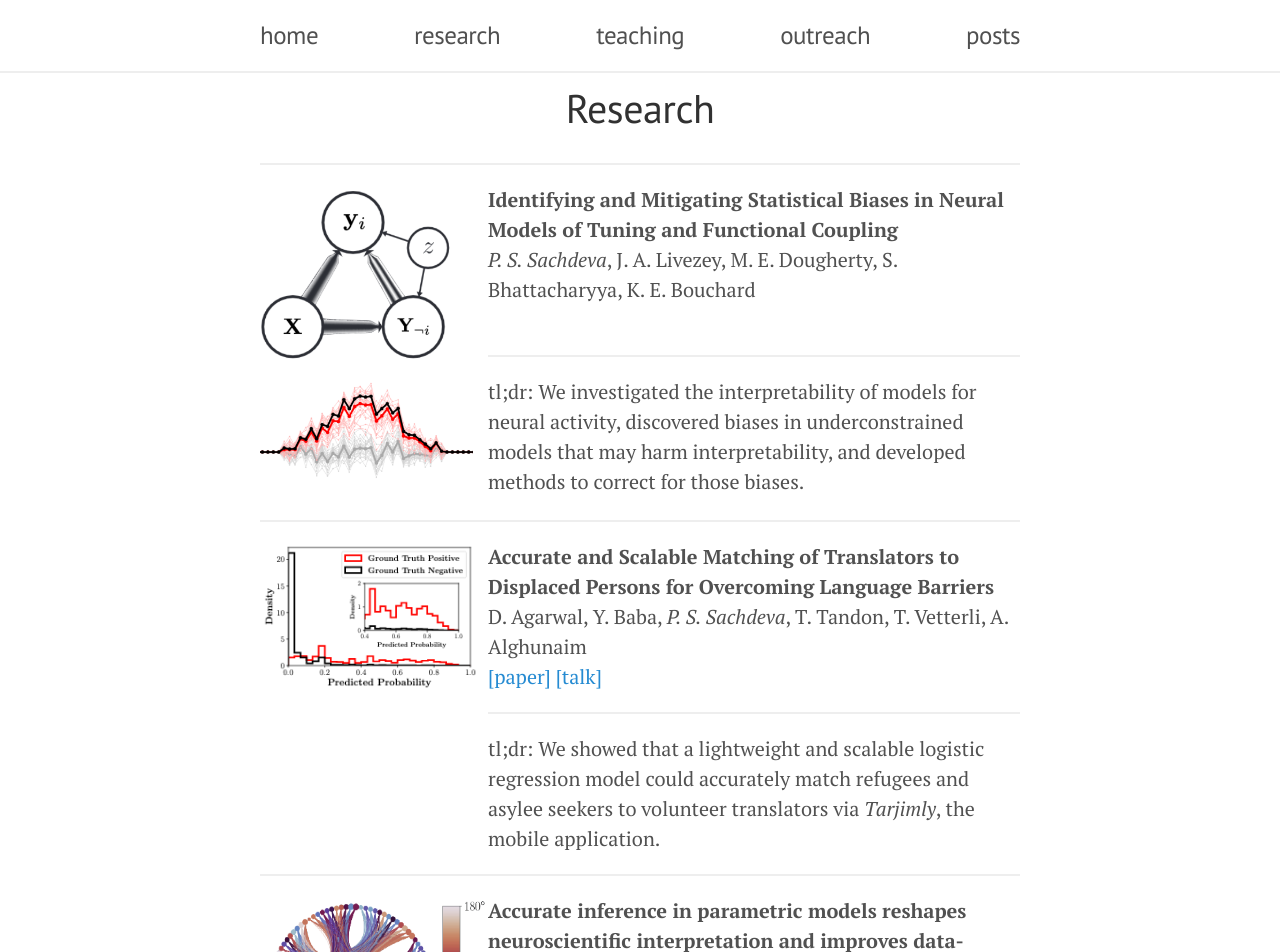
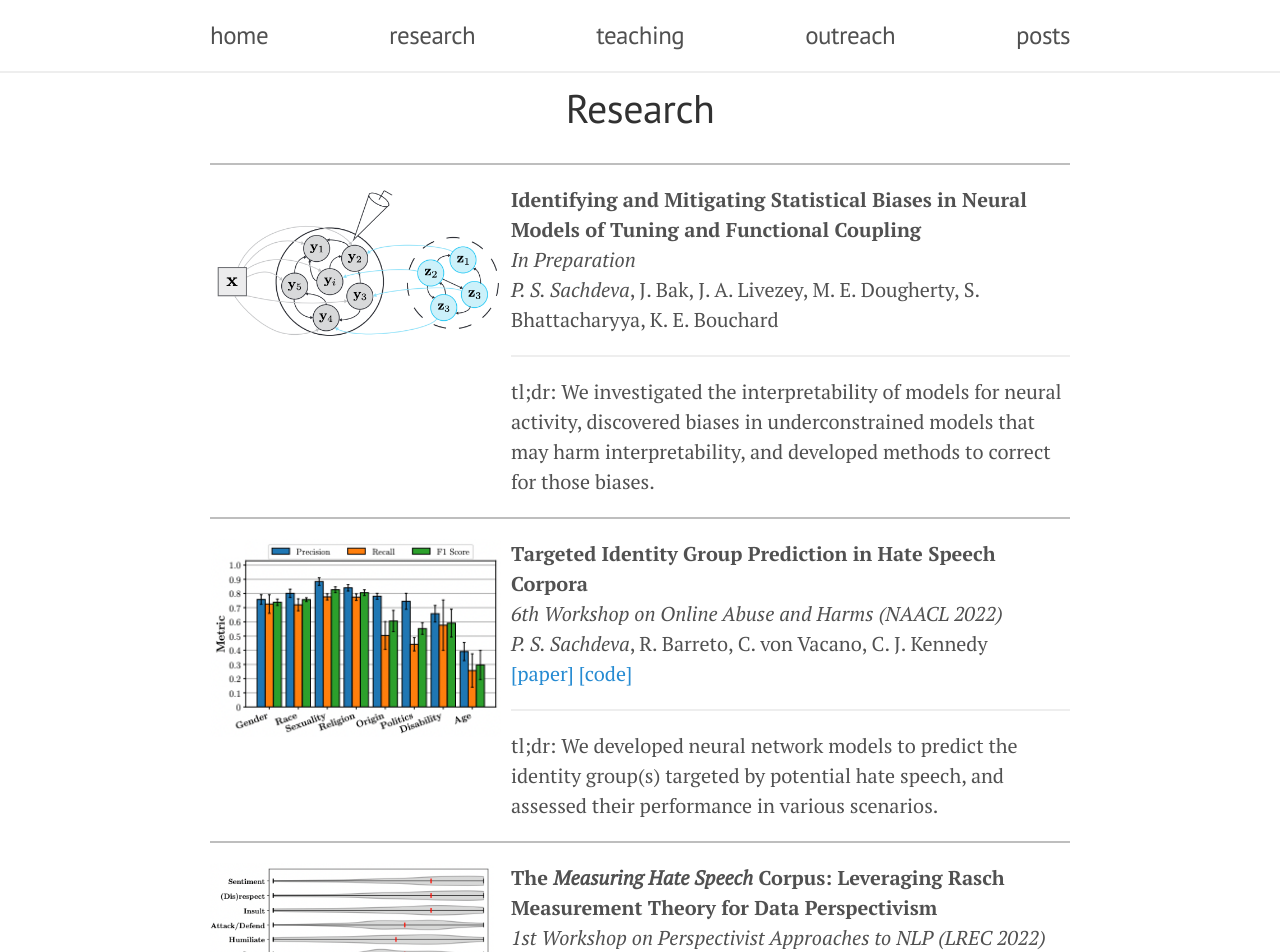
Before and after one commit to pssachdeva/pssachdeva.github.io, a Jekyll site: the page built from research.html, in a window 1280 px wide. Shown: the top 952 px of the page. Built offline with Jekyll 4.4.1, drawn with Linux system fonts in a browser that asks for light colours; nearby versions of some CDN libraries; some of the changed text lies outside the part shown.

Commit message:
update research with new paperS

```diff
--- a/public/css/lanyon.css
+++ b/public/css/lanyon.css
@@ -56,7 +56,7 @@ hr {
 
 @media (min-width: 56em) {
   .container, .bottom-container {
-    max-width: 40rem;
+    max-width: 45rem;
   }
 }
 
@@ -206,3 +206,11 @@ td {
   color: rgba(0, 0, 255, 1);
   padding: 4px;
 }
+
+.hr-separator {
+  border: none;
+  height: 2px;
+  /* Set the hr color */
+  color: #BEBEBE; /* old IE */
+  background-color: #BEBEBE; /* Modern Browsers */
+}
--- a/public/css/text.css
+++ b/public/css/text.css
@@ -34,11 +34,11 @@
 }
 
 .researchtext {
-  flex: 70%;
+  flex: 65%;
 }
 
 .researchpic {
-  flex: 30%;
+  flex: 35%;
   justify-content: center; /* align horizontal */
   align-items: center; /* align vertical */
 }
--- a/research.html
+++ b/research.html
@@ -6,20 +6,19 @@ title: Research
     <h1 align="center">Research</h1>
 </div>
 <div>
-    <hr>
+    <hr class="hr-separator">
     <div class="researchsection">
     <div class="researchrow">
         <div class="researchpic">
-            <img src="/pics/neurobias2.png" style="height: 175px;">
-            <img src="/pics/neurobias1.png" style="height: 100px;">
+            <img src="/pics/neurobiases2022.png" style="height: 175px;">
         </div>
         <div class="researchtext">
             <b>Identifying and Mitigating Statistical Biases in Neural Models of
                 Tuning and Functional Coupling
             </b> <br>
-            <i>P. S. Sachdeva</i>, J. A. Livezey, M. E. Dougherty,
+            <i>In Preparation</i><br>
+            <i>P. S. Sachdeva</i>, J. Bak, J. A. Livezey, M. E. Dougherty,
             S. Bhattacharyya, K. E. Bouchard <br>
-            <br>
             <hr>
             tl;dr: We investigated the interpretability of models for neural activity,
             discovered biases in underconstrained models that may harm interpretability,
@@ -28,16 +27,147 @@ title: Research
     </div>
     </div>
 
-    <hr>
-
+    <hr class="hr-separator">
     <div class="researchsection">
     <div class="researchrow">
         <div class="researchpic">
-            <img src="/pics/tarjimly.png" style="height: 150px;">
+            <img src="/pics/woah2022.png" style="height: 198px;">
+        </div>
+        <div class="researchtext">
+            <b>Targeted Identity Group Prediction in Hate Speech Corpora</b> <br>
+            <i>6th Workshop on Online Abuse and Harms (NAACL 2022)</i> <br>
+            <i>P. S. Sachdeva</i>, R. Barreto, C. von Vacano, C. J. Kennedy <br>
+            <a>[paper]</a>
+            <a href="https://github.com/dlab-projects/hate_target">[code]</a>
+            <br>
+            <hr>
+            tl;dr: We developed neural network models to predict the identity
+            group(s) targeted by potential hate speech, and assessed their
+            performance in various scenarios.
+        </div>
+    </div>
+    </div>
+
+    <hr class="hr-separator">
+    <div class="researchsection">
+    <div class="researchrow">
+        <div class="researchpic">
+            <img src="/pics/mhs2022.png" style="height: 190px;">
+        </div>
+        <div class="researchtext">
+            <b>The <i>Measuring Hate Speech</i> Corpus: Leveraging Rasch Measurement Theory for Data Perspectivism</b> <br>
+            <i>1st Workshop on Perspectivist Approaches to NLP (LREC 2022)</i> <br>
+            <i>P. S. Sachdeva</i>, R. Barreto, G. Bacon, A. Sahn, C. von Vacano, C. J. Kennedy <br>
+            <a href="http://lrec-conf.org/proceedings/lrec2022/workshops/NLPerspectives/pdf/2022.nlperspectives-1.11.pdf">[paper]</a>
+            <a href="https://huggingface.co/datasets/ucberkeley-dlab/measuring-hate-speech">[dataset]</a>
+            <a href="https://github.com/dlab-projects/hate_measure_data">[code]</a>
+            <br>
+            <hr>
+            tl;dr: We introduced the Measuring Hate Speech corpus, specificially
+            designed to facilitate the measurement of hate speech using Rasch
+            Measurement Theory.
+        </div>
+    </div>
+    </div>
+
+    <hr class="hr-separator">
+    <div class="researchsection">
+    <div class="researchrow">
+        <div class="researchpic">
+            <img src="/pics/facct2022.png" style="height: 135px;">
+        </div>
+        <div class="researchtext">
+            <b>Assessing Annotator Identity Sensitivity via Item Response Theory: A Case Study in a Hate Speech Corpus</b> <br>
+            <i>2022 ACM Conference on Fairness, Accountability, and Transparency</i> <br>
+            <i>P. S. Sachdeva</i>, R. Barreto, C. von Vacano, C. J. Kennedy <br>
+            <a href="https://dl.acm.org/doi/abs/10.1145/3531146.3533216">[paper]</a>
+            <a href="https://github.com/dlab-projects/annotator_sensitivity_irt">[code]</a>
+            <br>
+            <hr>
+            tl;dr: We used techniques from item response theory to
+            characterize <i>annotator identity sensitivity</i>, or how an
+            annotator's identity may impact their rating patterns on NLP
+            tasks, and applied these techniques to annotations in a hate
+            speech corpus.
+        </div>
+    </div>
+    </div>
+
+    <hr class="hr-separator">
+    <div class="researchsection">
+    <div class="researchrow">
+        <div class="researchpic">
+            <img src="/pics/dssg2022.png" style="height: 260px;">
+        </div>
+        <div class="researchtext">
+            <b>Comparing Methods for Estimating Demographics in Racially Polarized Voting Analyses</b> <br>
+            <i>Under review at Sociological Methods and Research (SMR)</i> <br>
+            A. Decter-Frain, <i>P. S. Sachdeva</i>, L. Collingwood, J. Burke, H. Murayama, M. Barreto, S. Henderson, S. A. Wood, J. Zingher  <br>
+            <a href="https://osf.io/preprints/socarxiv/e854z/">[paper]</a>
+            <a href="https://github.com/RPVote/race_ei_paper">[code]</a>
+            <br>
+            <hr>
+            tl;dr: We analyzed the conditions under which ecological inference
+            techniques return similar results when provided racial imputation inputs versus
+            traditional inputs.
+        </div>
+    </div>
+    </div>
+
+    <hr class="hr-separator">
+    <div class="researchsection">
+    <div class="researchrow">
+        <div class="researchpic">
+            <img src="/pics/neurocorr2022.png" style="height: 300px;">
+        </div>
+        <div class="researchtext">
+            <b>Not optimal, just noisy: the geometry of correlated variability leads to highly suboptimal sensory coding</b> <br>
+            <i>Under review at Nature Communications</i> <br>
+            J. A. Livezey, P. S. Sachdeva, M. E. Dougherty, M. T. Summers, K. E. Bouchard
+            <br>
+            <a href="https://www.biorxiv.org/content/10.1101/2022.03.08.483488.abstract">[paper]</a>
+            <a href="https://github.com/BouchardLab/noise_correlations">[code]</a>
+            <hr>
+            tl;dr: We showed that null models traditionally used to assess the
+            coding of neural populations are likely overstating their
+            performance.
+        </div>
+    </div>
+    </div>
+
+    <hr class="hr-separator">
+    <div class="researchsection">
+    <div class="researchrow">
+        <div class="researchpic">
+            <img src="/pics/network.png" style="height: 235px;">
+        </div>
+        <div class="researchtext">
+            <b>Improved inference in coupling, encoding, and decoding models and its consequence for neuroscientific interpretation</b> <br>
+            <i>Journal of Neuroscience Methods (2021)</i><br>
+            <i>P. S. Sachdeva</i>, J. A. Livezey, M. E. Dougherty, B. M. Gu,
+            J. D. Berke, K. E. Bouchard <br>
+            <a href="https://www.sciencedirect.com/science/article/pii/S0165027021001308">[paper]</a>
+            <a href="https://github.com/BouchardLab/neuroinference">[code]</a>
+            <br>
+            <hr>
+            tl;dr: We showed that improved parametric inference in common
+            neuroscience models drastically reduces the size of the models at
+            no cost to predictive accuracy, thereby changing their
+            neuroscientific interpretation.
+        </div>
+    </div>
+    </div>
+
+    <hr class="hr-separator">
+    <div class="researchsection">
+    <div class="researchrow">
+        <div class="researchpic">
+            <img src="/pics/tarjimly.png" style="height: 200px;">
         </div>
         <div class="researchtext">
             <b>Accurate and Scalable Matching of Translators to Displaced
                 Persons for Overcoming Language Barriers</b> <br>
+            <i>ML4D Workshop at Conference on Neural Information Processing Systems (NeurIPS 2020)</i> <br>
             D. Agarwal, Y. Baba, <i>P. S. Sachdeva</i>, T. Tandon, T. Vetterli,
             A. Alghunaim
             <br>
@@ -51,48 +181,21 @@ title: Research
     </div>
     </div>
 
-    <hr>
-
+    <hr class="hr-separator">
     <div class="researchsection">
         <div class="researchrow">
             <div class="researchpic">
-            <img src="/pics/network.png" style="height: 200px;">
-        </div>
-        <div class="researchtext">
-            <b>Accurate inference in parametric models reshapes neuroscientific
-                interpretation and improves data-driven discovery
-            </b> <br>
-            <i>P. S. Sachdeva</i>, J. A. Livezey, M. E. Dougherty, B. M. Gu,
-            J. D. Berke, K. E. Bouchard <br>
-            <a href="https://www.biorxiv.org/content/10.1101/2020.04.10.036244v1.abstract">[preprint]</a>
-            <a href="https://redwood.berkeley.edu/wp-content/uploads/2019/01/bouchard2019union.pdf">[abstract]</a>
-            <br>
-            <hr>
-            tl;dr: We showed that improved parametric inference in common
-            neuroscience models drastically reduces the size of the models at
-            no cost to predictive accuracy, thereby changing their
-            neuroscientific interpretation.
-        </div>
-    </div>
-    </div>
-
-    <hr>
-
-    <div class="researchsection">
-    <div class="researchrow">
-        <div class="researchpic">
-            <img src="/pics/lnn.png" style="height: 150px;">
-            <img src="/pics/fisherinfo.png" style="height: 95px;">
+                <img src="/pics/lnn.png" style="height: 210px;">
             </div>
             <div class="researchtext">
                 <b>Heterogeneous synaptic weighting improves neural coding in the
                     presence of common noise
                 </b> <br>
+                <i>Neural Computation (2020)</i><br>
                 <i>P. S. Sachdeva</i>, J. A. Livezey, M. R. DeWeese <br>
                 <a href="https://www.mitpressjournals.org/doi/pdf/10.1162/neco_a_01287">[paper]</a>
                 <a href="https://www.biorxiv.org/content/10.1101/811364v1">[preprint]</a>
-            <a href="/pdfs/Cosyne_2017_Abstract.pdf">[abstract]</a>
-            <a href="/pdfs/Cosyne_2017_Poster.pdf">[poster]</a>
+                <a href="https://github.com/pssachdeva/neuronoise">[code]</a>
                 <br>
                 <hr>
                 tl;dr: We showed that a neural population coding for a stimulus can
@@ -102,19 +205,19 @@ title: Research
         </div>
         </div>
 
-    <hr>
-
+    <hr class="hr-separator">
     <div class="researchsection">
         <div class="researchrow">
             <div class="researchpic">
-                <img src="/pics/pyuoi.png" style="height: 97px;">
+                <img src="/pics/pyuoi.png" style="height: 130px;">
             </div>
             <div class="researchtext">
                 <b>PyUoI: The Union of Intersections Framework in Python
                 </b> <br>
+                <i>Journal of Open Source Software (2019)</i><br>
                 <i>P. S. Sachdeva</i>, J. A. Livezey, A. J. Tritt, K. E. Bouchard <br>
                 <a href="https://joss.theoj.org/papers/10.21105/joss.01799">[paper]</a>
-                <a href="https://github.com/BouchardLab/pyuoi">[github]</a>
+                <a href="https://github.com/BouchardLab/pyuoi">[code]</a>
                 <a href="https://pyuoi.readthedocs.io/en/latest/">[docs]</a>
                 <br>
                 <hr>
@@ -126,17 +229,17 @@ title: Research
         </div>
     </div>
 
-    <hr>
-
+    <hr class="hr-separator">
     <div class="researchsection">
     <div class="researchrow">
         <div class="researchpic">
-            <img src="/pics/embc.png" style="height: 225px;">
+            <img src="/pics/embc.png" style="height: 250px;">
         </div>
         <div class="researchtext">
             <b>Sparse, Interpretable, and Predictive Functional Connectomics with
                 UoI<sub>Lasso</sub>
-            </b> <br>
+            </b><br>
+            <i>IEEE Engineering in Medicine and Biology Society (EMBC 2019)</i> <br>
             <i>P. S. Sachdeva</i>, S. Bhattacharyya, K. E. Bouchard <br>
             <a href="https://ieeexplore.ieee.org/document/8856316">[paper]</a>
             <a href="/pdfs/uoi_embc_presentation.pdf">[slides]</a>
@@ -149,19 +252,18 @@ title: Research
     </div>
     </div>
 
-    <hr>
-
+    <hr class="hr-separator">
     <div class="researchsection">
         <div class="researchrow">
             <div class="researchpic">
-            <img src="/pics/mr_plot.png" style="height: 200px;">
+                <img src="/pics/mr_plot.png" style="height: 250px;">
             </div>
             <div class="researchtext">
                 <b>On the Stability of Strange Dwarf Hybrid Stars</b> <br>
+                <i>The Astrophysical Journal (2017)</i><br>
                 M. G. Alford, S. P. Harris, <i>P. S. Sachdeva</i> <br>
                 <a href="http://iopscience.iop.org/article/10.3847/1538-4357/aa8509/pdf">[paper]</a>
                 <a href="http://meetings.aps.org/Meeting/HAW14/Session/GB.104">[abstract]</a>
-            <a href="/pdfs/hybrid_star_poster.pdf">[poster]</a>
                 <br>
                 <hr>
                 tl;dr: We showed that certain stars, previously thought to be stable,
@@ -170,12 +272,11 @@ title: Research
         </div>
         </div>
 
-    <hr>
-
+    <hr class="hr-separator">
     <div class="researchsection">
     <div class="researchrow">
         <div class="researchpic">
-            <img src="/pics/tpe.png" style="height: 100px;">
+            <img src="/pics/tpe.png" style="height: 130px;">
         </div>
         <div class="researchtext">
             <b>Beam Single Spin Asymmetries in Electron-Proton Scattering</b> <br>
```
Also changed, not shown: pics/dssg2022.png (added), pics/facct2022.png (added), pics/mhs2022.png (added), pics/neurobiases2022.png (added), pics/neurocorr2022.png (added), pics/woah2022.png (added). Lines whose indentation alone changed are shown as unchanged.
